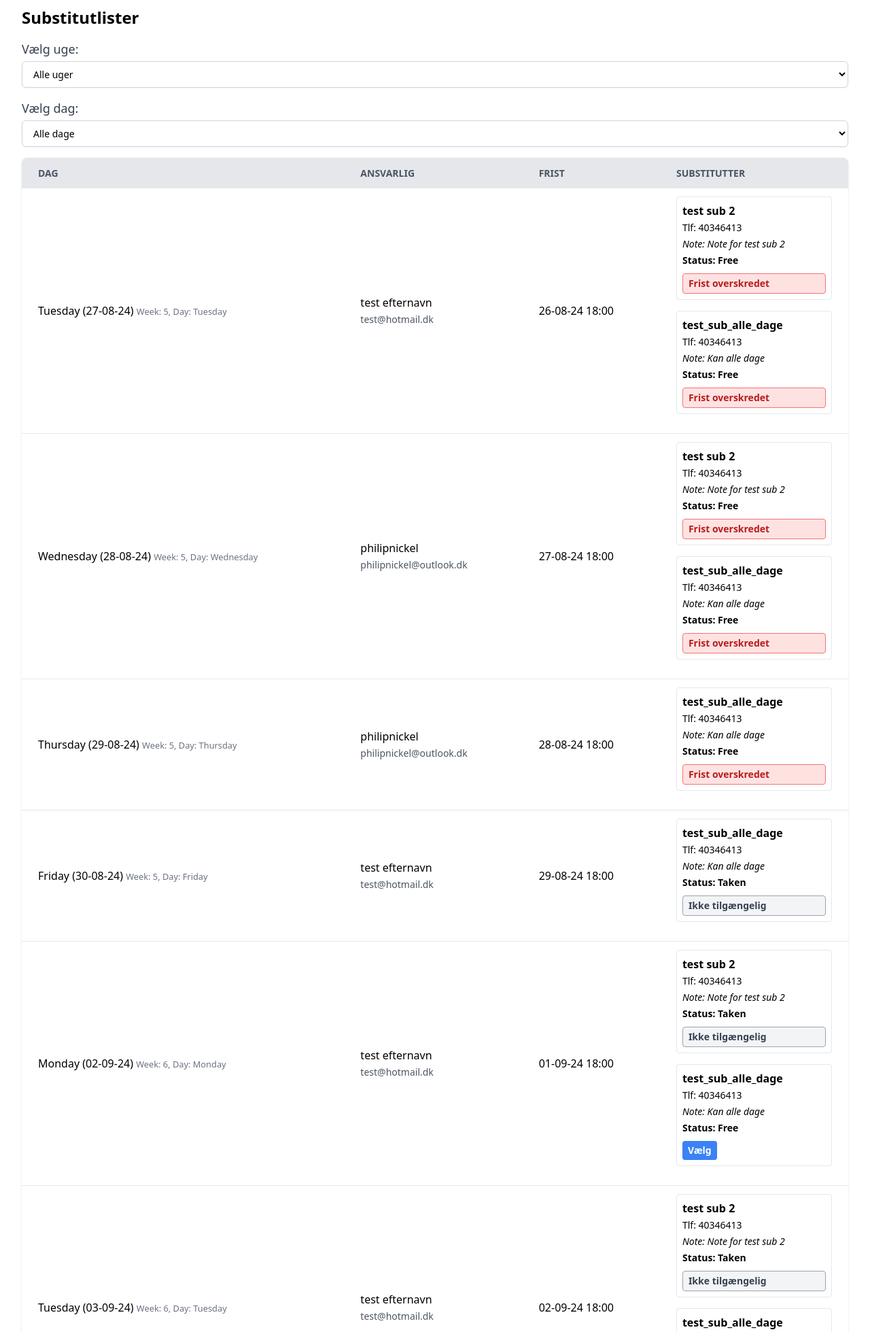
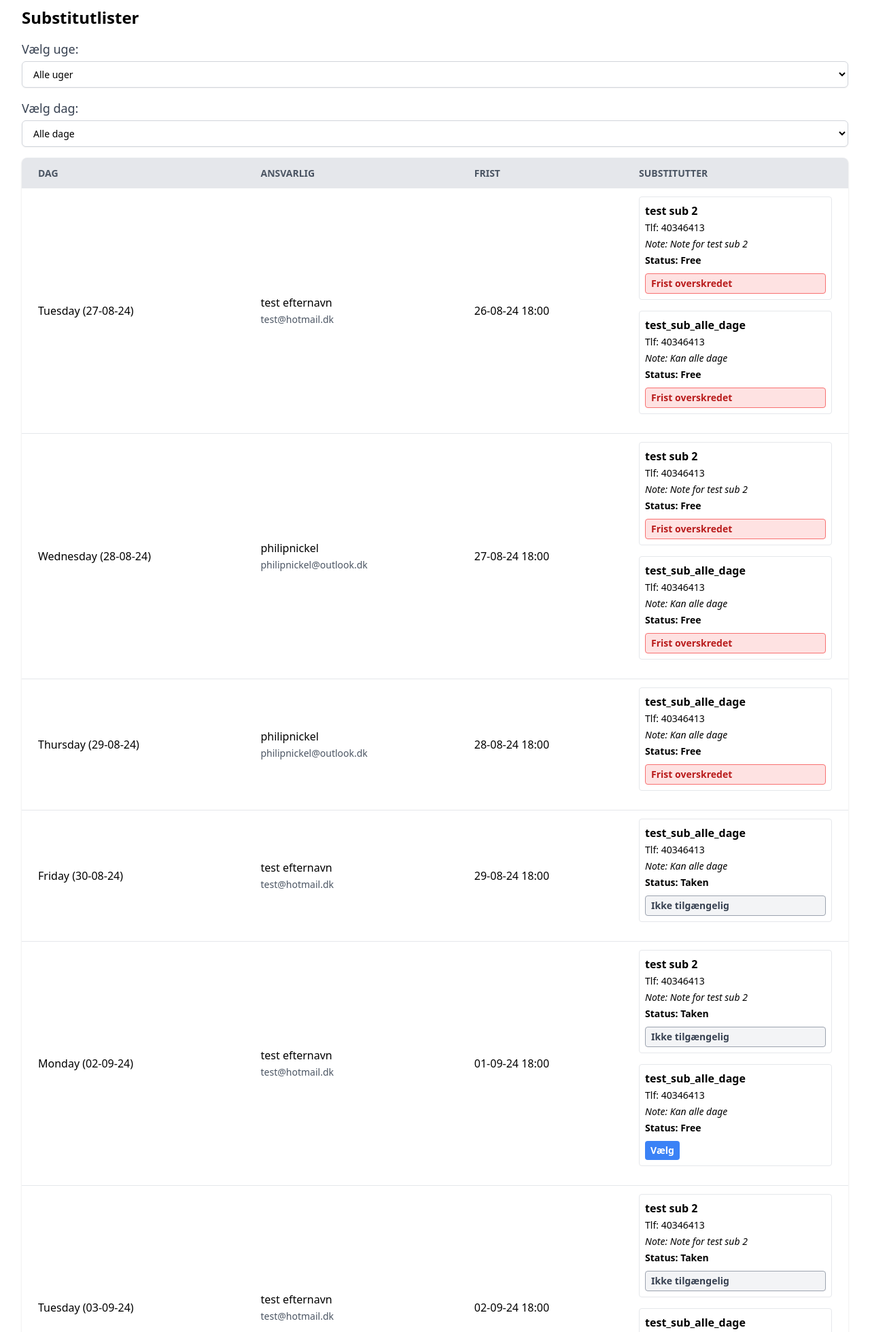
Before and after one commit to philipnickel/Bridgehjemmeside, a Django app: page / in a window 1280 px wide. Shown: the part 914-2873 px from the top of the page at 68% size. Run offline with Django 4.2, Linux system fonts and the light colour scheme; data comes from the database, SQL or seed files in the repository.

Commit message:
checkpoint almost charlie

```diff
--- a/bridge_club_management/club_management/templates/front_page.html
+++ b/bridge_club_management/club_management/templates/front_page.html
@@ -54,7 +54,7 @@
           class="mt-1 block w-full py-2 px-3 border border-gray-300 bg-white rounded-md shadow-sm focus:outline-none focus:ring-indigo-500 focus:border-indigo-500 sm:text-sm">
           <option value="">Alle dage</option>
           {% for day in days %}
-            <option value="{{ day.english_name }}">{{ day.name }}</option>
+            <option value="{{ day.name }}">{{ day.name }}</option>
           {% endfor %}
         </select>
       </div>
@@ -78,8 +78,6 @@
               data-responsible-email="{{ substitutliste.responsible_email }}">
             <td class="py-3 px-6 text-left whitespace-nowrap">
               {{ substitutliste.day_name }} ({{ substitutliste.day|date:"d-m-y" }})
-              <!-- Debug output -->
-              <small class="text-gray-500">Week: {{ substitutliste.week.id }}, Day: {{ substitutliste.day_name }}</small>
             </td>
             <td class="py-3 px-6 text-left">
               {{ substitutliste.responsible_name }}
@@ -278,7 +276,7 @@
                 const weekMatch = this.selectedWeek === '' || row.dataset.week === this.selectedWeek;
                 let dayMatch = this.selectedDay === '';
                 if (!dayMatch) {
-                    dayMatch = row.dataset.day === this.selectedDay;
+                    dayMatch = row.dataset.day.toLowerCase() === this.selectedDay.toLowerCase();
                 }
                 console.log('Week match:', weekMatch, 'Day match:', dayMatch);
                 row.style.display = weekMatch && dayMatch ? '' : 'none';
```
Also changed, not shown: bridge_club_management/club_management/views.py (line endings or trailing spaces), 1 other file.
